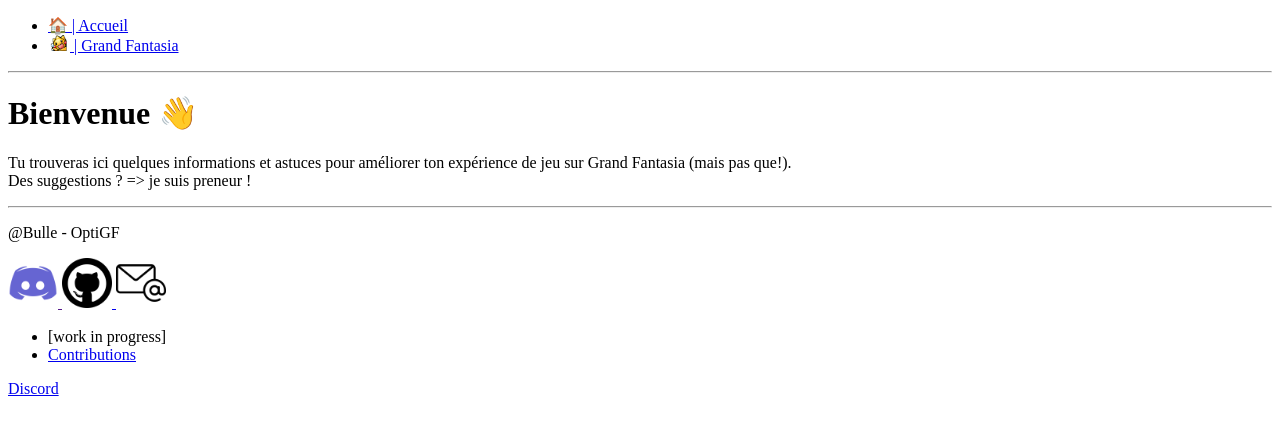
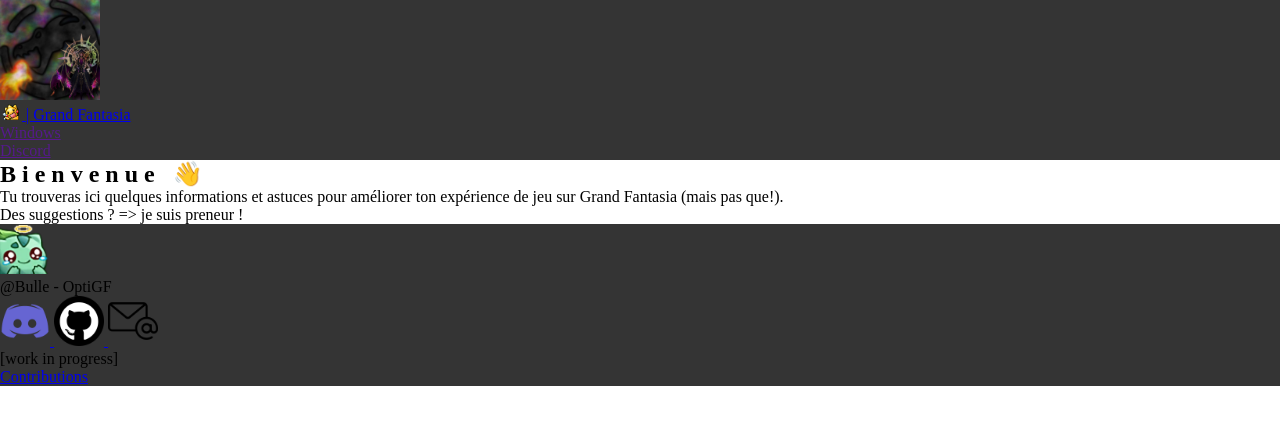
Before and after one commit to FolkloR33/FolkloR33.github.io, a PHP site: page / in a window 1280 px wide. Shown: the top 435 px of the page. Run offline with PHP 8.4, Linux system fonts and the light colour scheme.

Commit message:
templates header+footer html js logos css

```diff
--- a/assets/css/styles.css
+++ b/assets/css/styles.css
@@ -1,4 +1,12 @@
-/* Style pour le tableau */
+*{
+    margin: 0;
+    padding: 0;
+}
+header {
+    background-color: rgb(52, 52, 52);
+    display: block;
+}
+    /* Style pour le tableau */
 table {
     border-collapse: collapse;
     width: 100%; /* Largeur totale du tableau */
@@ -11,15 +19,24 @@
     padding: 0.3rem;
     text-align: center;
     border: 2px solid #b4b4b4;
+    min-width: 10px;
 }
 
 /* Style pour les cellules */
 td {
     padding: 0.3rem;
     border: 2px solid #b4b4b4;
+    min-width: 10px;
 }
 
-/* Définir une largeur minimale pour les colonnes */
-td, th {
-    min-width: 10px; /* Changer la valeur selon votre préférence */
+h1 {
+    letter-spacing: 6px;
 }
+
+
+
+
+footer {
+    background-color: rgb(52, 52, 52);
+    display: block;
+}
--- /dev/null
+++ b/assets/js/templates.js
@@ -0,0 +1,19 @@
+document.addEventListener("DOMContentLoaded", function() {
+    // Fonction pour charger et insérer le contenu du template
+    function loadTemplate(templateId, targetElement) {
+        fetch(templateId + '.html')
+            .then(response => response.text())
+            .then(data => {
+                const template = document.createElement('template');
+                template.innerHTML = data;
+                const content = template.content;
+                document.querySelector(targetElement).appendChild(content);
+            });
+    }
+
+    // Charger et insérer le header
+    loadTemplate('header_template', 'header');
+
+    // Charger et insérer le footer
+    loadTemplate('footer_template', 'footer');
+});
--- /dev/null
+++ b/footer_template.html
@@ -0,0 +1,33 @@
+<div>
+    <div>
+      <div>
+        <a href="" target="_blank">
+          <img src="./assets/img/github.webp" height="50"></img>
+        </a>
+      </div>
+      <div>
+        <p class="class">@Bulle - OptiGF</p>
+      </div>
+    </div>
+    <div>
+      <a href="https://discord.gg/hWzZ3EAT78" target="_blank">
+        <img src="./assets/img/discord.png" height="50"></img>
+      </a>
+      <a href="https://github.com/FolkloR33/FolkloR33.github.io" target="_blank">
+        <img src="./assets/img/github.png" height="50"></img>
+      </a>
+      <a href="mailto:bulle.optigf@gmail.com" target="_blank">
+        <img src="./assets/img/email.png" height="50"></img>
+      </a>
+    </div>
+  </div>
+  <nav>
+    <ul>
+      <li>
+        <a class="class">[work in progress]</a>
+      </li>
+      <li>
+        <a href="./contrib.html" class="class">Contributions</a>
+      </li>
+    </ul>
+  </nav>
--- /dev/null
+++ b/header_template.html
@@ -0,0 +1,20 @@
+<nav class="bandeau">
+    <ul>
+      <li >
+        <a href="./index.html">
+          <img src="assets/img/logo.png" height="100" alt="Logo Accueil">
+        </a>
+      </li>
+      <li>
+        <a href="./gf.html">
+          <img src="./assets/img/gf.png" alt="icon" width="22" height="16" /> | Grand Fantasia
+        </a>
+      </li>
+      <li>
+        <a href="">Windows</a>
+      </li>
+      <li>
+        <a href="">Discord</a>
+      </li>
+    </ul>
+  </nav>
--- a/index.html
+++ b/index.html
@@ -4,70 +4,21 @@
     <meta charset="UTF-8" />
     <meta name="viewport" content="width=device-width, initial-scale=1.0" />
     <title>OptiGF</title>
-    <!-- titre site -->
-    <meta http-equiv="Cache-Control" content="max-age=31536000, public" />
-    <!-- En-tête Cache-Control pour les fichiers statiques -->
+    <link rel="stylesheet" href="./assets/css/styles.css" />
+    <script src="./assets/js/templates.js" defer> </script>
     <link rel="icon" href="./assets/img/logo.png" />
   </head>
+
   <body>
-    <nav>
-      <ul>
-        <li>
-          <a href="./index.html"><span>&#127968;</span> | Accueil</a>
-        </li>
-        <li>
-          <a href="./gf.html">
-            <img src="./assets/img/gf.png" alt="icon" width="22" height="16" /> | Grand Fantasia
-          </a>
-        </li>
-      </ul>
-    </nav>
 
-    <hr />
+    <header></header>
 
-    <header>
+    <section>
       <h1><span>Bienvenue &#128075;</span></h1>
       <p>Tu trouveras ici quelques informations et astuces pour améliorer ton expérience de jeu sur Grand Fantasia (mais pas que!). <br />Des suggestions ? => je suis preneur !</p>
-    </header>
+    </section>
 
     <main></main>
-
-    <hr />
-
-    <footer>
-      <div>
-        <div>
-          <div>
-            <a href="href" class="class"></a>
-          </div>
-          <div>
-            <p class="class">@Bulle - OptiGF</p>
-          </div>
-        </div>
-        <div>
-          <a href="" target="_blank">
-            <img src="./assets/img/discord.png" height="50"></img>
-          </a>
-          <a href="https://github.com/FolkloR33/FolkloR33.github.io" target="_blank">
-            <img src="./assets/img/github.png" height="50"></img>
-          </a>
-          <a>
-            <img src="./assets/img/email.png" onclick="window.location.href='mailto:bulle.optigf@gmail.com'" height="50"></img>
-          </a>
-        </div>
-      </div>
-      <nav>
-        <ul>
-          <li>
-            <a class="class">[work in progress]</a>
-          </li>
-          <li>
-            <a href="./contrib.html" class="class">Contributions</a>
-          </li>
-        </ul>
-      </nav>
-      <a style="margin-right: 10px" href="https://discord.gg/hWzZ3EAT78" target="_blank">Discord</a>
-
-    </footer>
+    <footer></footer>
   </body>
 </html>
```
Also changed, not shown: assets/img/github.webp (added), assets/js/functions.js (line endings or trailing spaces).
